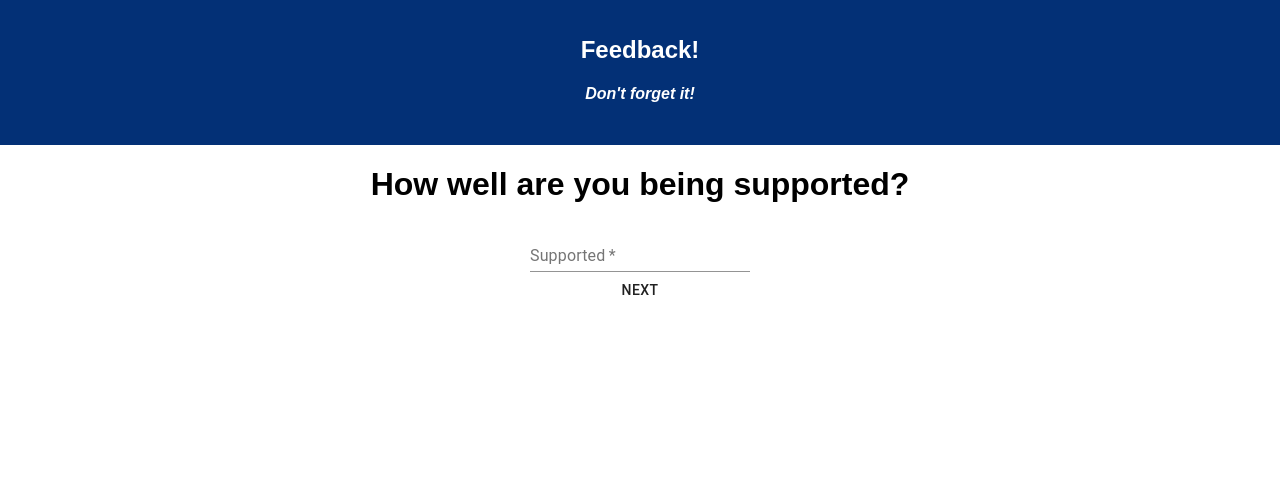
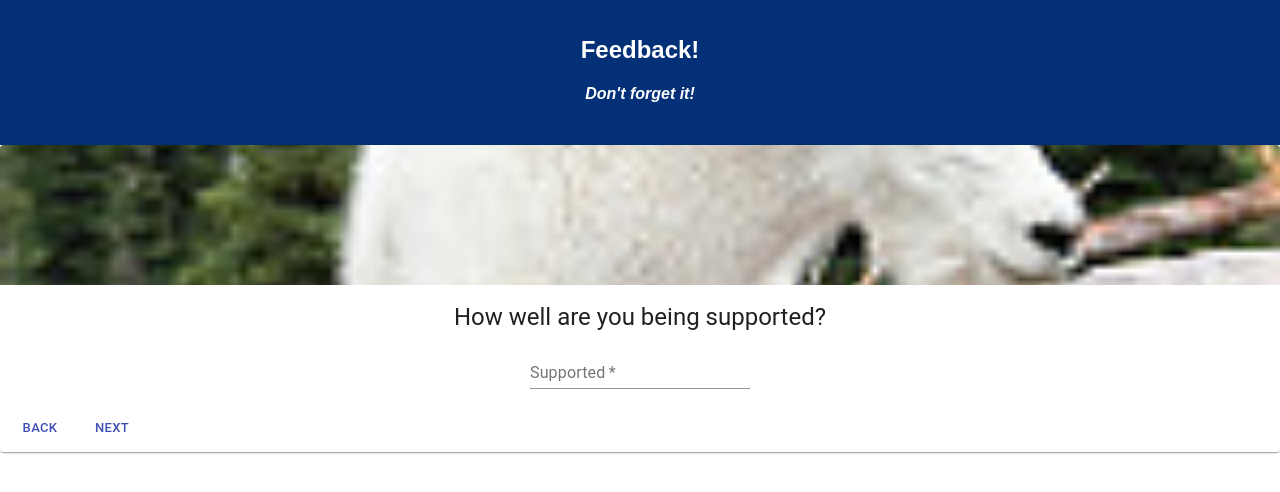
Before and after one commit to freder48/redux-feedback-loop, a React (Create React App) app: page /#/support in a window 1280 px wide. Shown: the top 492 px of the page. Built offline with nearby package versions, Linux system fonts and the light colour scheme.

Commit message:
added cards to components

```diff
--- a/src/components/Comments/Comments.js
+++ b/src/components/Comments/Comments.js
@@ -3,6 +3,12 @@ import {withRouter} from 'react-router-dom';
 import { connect } from 'react-redux';
 import TextField from '@material-ui/core/TextField';
 import Button from '@material-ui/core/Button';
+import Card from '@material-ui/core/Card';
+import CardActionArea from '@material-ui/core/CardActionArea';
+import CardActions from '@material-ui/core/CardActions';
+import CardContent from '@material-ui/core/CardContent';
+import CardMedia from '@material-ui/core/CardMedia';
+import Typography from '@material-ui/core/Typography';
 
 class Comments extends Component {
   state = {
@@ -24,17 +30,35 @@ class Comments extends Component {
   render() {
     return (
       <div className="comments">
-       <header>
-         <h1>What comments do you have?</h1>
-       </header>
+       <Card>
+          <CardActionArea>
+            <CardMedia
+              component="img"
+              alt="Contemplative Reptile"
+              height="140"
+              image="../../images/goat_small.jpg"
+              title="Contemplative Reptile"
+            />
 
-       <form className="form">
-         <TextField id="standard-basic" label="Comments" onChange={(event) => this.handleChange(event)} type="text" />
-         <br/>
-         <Button onClick={this.goToReview}>Next</Button>
-       </form>
+            <CardContent>
+              <Typography gutterBottom variant="h5" component="h2">
+                What comments do you have?
+            </Typography>
 
+            <TextField id="standard-basic" label="Comments" onChange={(event) => this.handleChange(event)} type="text" />
 
+            </CardContent>
+
+          </CardActionArea>
+          <CardActions>
+            <Button size="small" color="primary">
+              Back
+            </Button>
+            <Button size="small" color="primary" onClick={this.goToReview}>
+              Next
+           </Button>
+          </CardActions>
+        </Card>
       </div>
     );
   }
--- a/src/components/Feelings/Feelings.js
+++ b/src/components/Feelings/Feelings.js
@@ -3,6 +3,13 @@ import {withRouter} from 'react-router-dom';
 import { connect } from 'react-redux';
 import TextField from '@material-ui/core/TextField';
 import Button from '@material-ui/core/Button';
+import Card from '@material-ui/core/Card';
+import CardActionArea from '@material-ui/core/CardActionArea';
+import CardActions from '@material-ui/core/CardActions';
+import CardContent from '@material-ui/core/CardContent';
+import CardMedia from '@material-ui/core/CardMedia';
+import Typography from '@material-ui/core/Typography';
+
 
 class Feelings extends Component {
 
@@ -33,21 +40,42 @@ class Feelings extends Component {
   render() {
 
     return (
-      <div className="Feelings">
-       <header>
-         <h1>How are you feeling today?</h1>
-       </header>
+    <div>
+<Card>
+<CardActionArea>
+  <CardMedia
+    component="img"
+    alt="Contemplative Reptile"
+    height="140"
+    image="../../images/goat_small.jpg"
+    title="Contemplative Reptile"
+  />
 
-       <form className="form">
-         <TextField id="standard-basic" label="Feeling?" onChange={(event) => this.handleChange(event)} type="number" min="1" max="5" required/>
+  <CardContent>
+    <Typography gutterBottom variant="h5" component="h2">
+      How are you feeling today?
+    </Typography>
 
-         <br/>
-         <Button onClick={this.goToUnderstanding}>Next</Button>
-       </form>
+    <TextField id="standard-basic" label="Feeling?" onChange={(event) => this.handleChange(event)} type="number" min="1" max="5" required/>
 
+  </CardContent>
 
-      </div>
+</CardActionArea>
+<CardActions>
+<Button size="small" color="primary">
+    Back
+  </Button>
+  <Button size="small" color="primary" onClick={this.goToUnderstanding}>
+    Next
+  </Button>
+</CardActions>
+</Card>
+
+    </div>
     );
   }
 }
+
+
+
 export default connect()(withRouter(Feelings));
--- a/src/components/Review/Review.js
+++ b/src/components/Review/Review.js
@@ -3,6 +3,12 @@ import {withRouter} from 'react-router-dom';
 import { connect } from 'react-redux';
 import Button from '@material-ui/core/Button';
 import axios from 'axios'
+import Card from '@material-ui/core/Card';
+import CardActionArea from '@material-ui/core/CardActionArea';
+import CardActions from '@material-ui/core/CardActions';
+import CardContent from '@material-ui/core/CardContent';
+import CardMedia from '@material-ui/core/CardMedia';
+import Typography from '@material-ui/core/Typography';
 
 class Review extends Component {
 
@@ -35,17 +41,36 @@ class Review extends Component {
 
     return (
       <div className="Review">
-       <header>
-         <h1>Review Your Feedback</h1>
-       </header>
+  <Card>
+<CardActionArea>
+  <CardMedia
+    component="img"
+    alt="Contemplative Reptile"
+    height="140"
+    image="../../images/goat_small.jpg"
+    title="Contemplative Reptile"
+  />
 
-       <section>
+  <CardContent>
+    <Typography gutterBottom variant="h5" component="h2">
+      Review Your Feedback
+  </Typography>
          <p>Feelings: {feedback[0]}</p>
          <p>Understanding: {feedback[1]}</p>
          <p>Support: {feedback[2]}</p>
          <p>Comments: {feedback[3]}</p>
-         <Button onClick={this.goToSubmitted}>Submit</Button>
-       </section>
+
+  </CardContent>
+
+</CardActionArea>
+<CardActions>
+
+  <Button size="small" color="primary" onClick={this.goToSubmitted}>
+   Submit
+ </Button>
+</CardActions>
+</Card>
+
       </div>
     );
   }
--- a/src/components/Submitted/Submitted.js
+++ b/src/components/Submitted/Submitted.js
@@ -2,6 +2,13 @@ import React, { Component } from 'react';
 import Button from '@material-ui/core/Button';
 import {withRouter} from 'react-router-dom';
 import { connect } from 'react-redux';
+import Card from '@material-ui/core/Card';
+import CardActionArea from '@material-ui/core/CardActionArea';
+import CardActions from '@material-ui/core/CardActions';
+import CardContent from '@material-ui/core/CardContent';
+import CardMedia from '@material-ui/core/CardMedia';
+import Typography from '@material-ui/core/Typography';
+
 
 class Submitted extends Component {
 
@@ -12,15 +19,31 @@ class Submitted extends Component {
 
   render() {
     return (
-      <div className="Submitted">
-       <header>
-         <h1>Thank You for Your Feedback!</h1>
-       </header>
+      <Card>
+<CardActionArea>
+  <CardMedia
+    component="img"
+    alt="Contemplative Reptile"
+    height="140"
+    image="../../images/goat_small.jpg"
+    title="Contemplative Reptile"
+  />
 
-       <section>
-         <Button onClick={this.goToStart}>Leave New Feedback</Button>
-       </section>
-      </div>
+  <CardContent>
+    <Typography gutterBottom variant="h5" component="h2">
+      Thank You for Your Feedback!
+  </Typography>
+
+  </CardContent>
+
+</CardActionArea>
+<CardActions>
+
+  <Button size="small" color="primary" onClick={this.goToStart}>
+   Leave New Feedback
+ </Button>
+</CardActions>
+</Card>
     );
   }
 }
--- a/src/components/Support/Support.js
+++ b/src/components/Support/Support.js
@@ -1,24 +1,31 @@
 import React, { Component } from 'react';
-import {withRouter} from 'react-router-dom';
+import { withRouter } from 'react-router-dom';
 import { connect } from 'react-redux';
 import TextField from '@material-ui/core/TextField';
 import Button from '@material-ui/core/Button';
+import Card from '@material-ui/core/Card';
+import CardActionArea from '@material-ui/core/CardActionArea';
+import CardActions from '@material-ui/core/CardActions';
+import CardContent from '@material-ui/core/CardContent';
+import CardMedia from '@material-ui/core/CardMedia';
+import Typography from '@material-ui/core/Typography';
+
 
 class Support extends Component {
 
   state = {
-  support: '',
+    support: '',
   }
 
   goToComments = () => {
-    if (this.state.support === ''){
+    if (this.state.support === '') {
       alert('Please enter a number between 1-5');
       return 'No support entered';
     } else {
-    this.props.dispatch( { type: 'GET_FEEDBACK', payload: this.state.support} )
-    this.props.history.push('/comments');
+      this.props.dispatch({ type: 'GET_FEEDBACK', payload: this.state.support })
+      this.props.history.push('/comments');
+    }
   }
-}
 
   handleChange = (event) => {
     this.setState({
@@ -26,19 +33,43 @@ class Support extends Component {
     })
   }
 
+  goBackToUnderstanding = () => {
+    this.props.dispatch({ type: 'GET_FEEDBACK1', payload: this.state.support })
+    this.props.history.push('/understanding');
+  }
+
   render() {
     return (
       <div className="support">
-       <header>
-         <h1>How well are you being supported?</h1>
-       </header>
+        <Card>
+          <CardActionArea>
+            <CardMedia
+              component="img"
+              alt="Contemplative Reptile"
+              height="140"
+              image="../../images/goat_small.jpg"
+              title="Contemplative Reptile"
+            />
 
-       <form className="form">
-         <TextField id="standard-basic" label="Supported" onChange={(event) => this.handleChange(event)} type="number" min="1" max="5" required />
-         <br/>
-         <Button onClick={this.goToComments}>Next</Button>
-       </form>
+            <CardContent>
+              <Typography gutterBottom variant="h5" component="h2">
+                How well are you being supported?
+            </Typography>
 
+              <TextField id="standard-basic" label="Supported" onChange={(event) => this.handleChange(event)} type="number" min="1" max="5" required />
+
+            </CardContent>
+
+          </CardActionArea>
+          <CardActions>
+            <Button size="small" color="primary" onClick={this.goBackToUnderstanding}>
+              Back
+            </Button>
+            <Button size="small" color="primary" onClick={this.goToComments}>
+              Next
+           </Button>
+          </CardActions>
+        </Card>
 
       </div>
     );
--- a/src/components/Understanding/Understanding.js
+++ b/src/components/Understanding/Understanding.js
@@ -3,6 +3,12 @@ import {withRouter} from 'react-router-dom';
 import { connect } from 'react-redux';
 import TextField from '@material-ui/core/TextField';
 import Button from '@material-ui/core/Button';
+import Card from '@material-ui/core/Card';
+import CardActionArea from '@material-ui/core/CardActionArea';
+import CardActions from '@material-ui/core/CardActions';
+import CardContent from '@material-ui/core/CardContent';
+import CardMedia from '@material-ui/core/CardMedia';
+import Typography from '@material-ui/core/Typography';
 
 class Understanding extends Component {
 
@@ -26,20 +32,55 @@ class Understanding extends Component {
     })
   }
 
+  goBackToFeelings = () => {
+    this.props.history.push('/feelings');
+    this.props.dispatch( { type: 'EDIT_FEEDBACK0', payload: this.state.understanding} )
+  }
+
 
   render() {
     return (
       <div className="understandings">
-       <header>
+       {/* <header>
          <h1>How well are you understanding the content?</h1>
        </header>
 
        <form className="form">
          <TextField id="standard-basic" label="Understanding" onChange={(event) => this.handleChange(event)} type="number" min="1" max="5" required/>
          <br/>
+         <Button onClick={this.goBackToFeelings}>Back</Button>
          <Button onClick={this.goToSupport}>Next</Button>
-       </form>
 
+       </form> */}
+<Card>
+<CardActionArea>
+  <CardMedia
+    component="img"
+    alt="Contemplative Reptile"
+    height="140"
+    image="../../images/goat_small.jpg"
+    title="Contemplative Reptile"
+  />
+
+  <CardContent>
+    <Typography gutterBottom variant="h5" component="h2">
+      How well are you understanding the content?
+    </Typography>
+
+    <TextField id="standard-basic" label="Understanding" onChange={(event) => this.handleChange(event)} type="number" min="1" max="5" required/>
+
+  </CardContent>
+
+</CardActionArea>
+<CardActions>
+  <Button size="small" color="primary" onClick={this.goBackToFeelings}>
+    Back
+  </Button>
+  <Button size="small" color="primary" onClick={this.goToSupport}>
+    Next
+  </Button>
+</CardActions>
+</Card>
 
       </div>
     );
--- a/src/index.js
+++ b/src/index.js
@@ -22,6 +22,7 @@ const feedbackReducer = (state=[], action) => {
 
 
 
+
 // The store is the big JavaScript Object that holds all of the information for our application
 const storeInstance = createStore(
     combineReducers({
```
